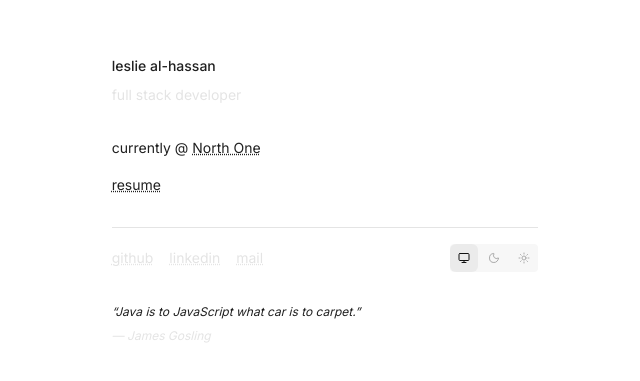
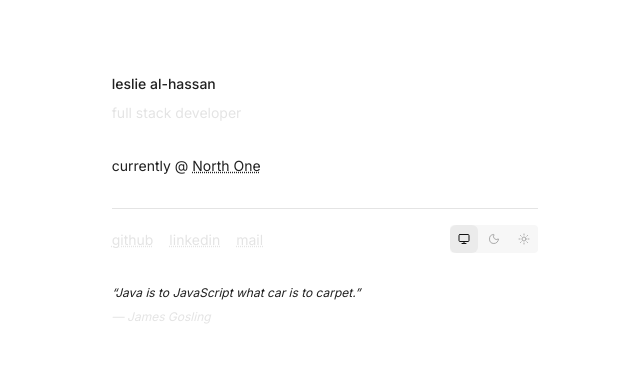
Before and after one commit to leslie-alhassan/portfolio, a Next.js app: page / in a window 1280 px wide. Shown: the part 201-582 px from the top of the page, without its empty margins (315-955 px from the left). Built offline with nearby package versions, Linux system fonts and the light colour scheme.

Commit message:
Removes resume (for now)

```diff
--- a/app/page.tsx
+++ b/app/page.tsx
@@ -25,7 +25,7 @@ export default function HomePage() {
             </ExternalLink>
           </p>
 
-          <ExternalLink href='/resume.pdf'>resume</ExternalLink>
+          {/* <ExternalLink href='/resume.pdf'>resume</ExternalLink> */}
         </div>
 
         {/* Footer */}
```
Also changed, not shown: 1 other file (tests, documents, lock files or other folders).
